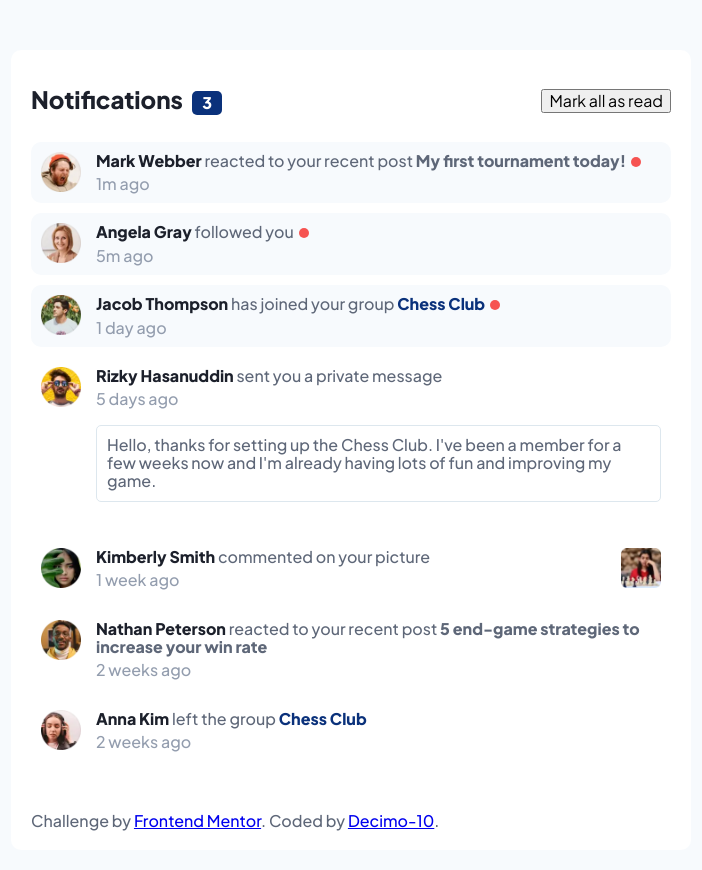
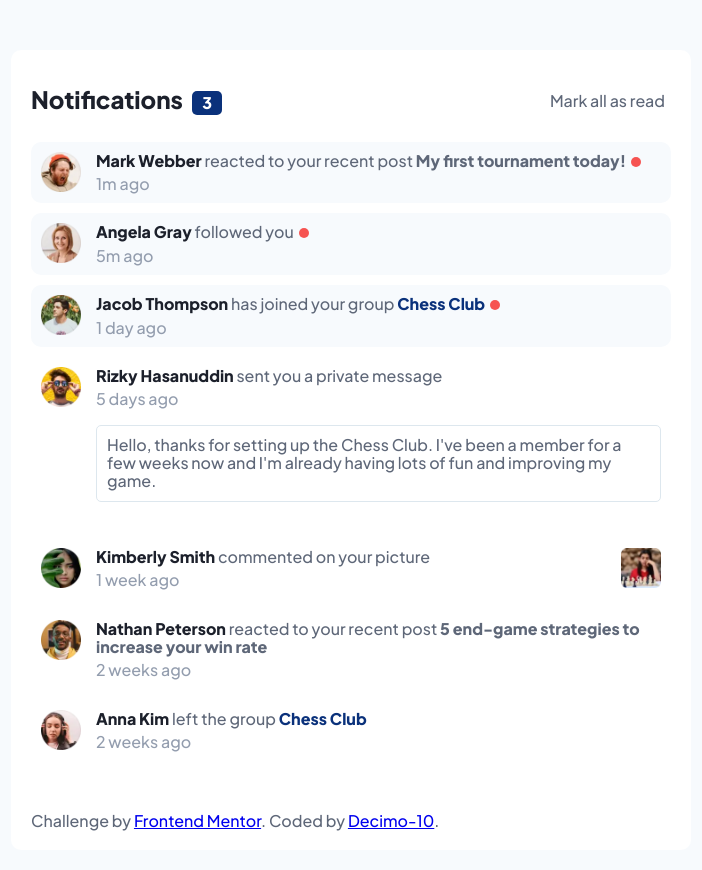
Before and after one commit to Decimo-10/4.-Notifications-page-junior-, a plain HTML site: page index.html in a window 1280 px wide. Shown: the whole page, without its empty margins (289-991 px from the left). Drawn offline with Linux system fonts and the light colour scheme.

Commit message:
Update style.css
Changed the "Mark all read" style in order to properly work since it's now a <button>.

```diff
--- a/style.css
+++ b/style.css
@@ -42,6 +42,12 @@ footer{
     color: hsl(0, 0%, 100%);
     background-color: hsl(219, 85%, 26%);
     border-radius: 5px;
+}
+.header__mark-read{
+    background-color: initial;
+    border:none;
+    color:  hsl(219, 12%, 42%);
+    font-weight: 500;
 }
 .header__mark-read:is(:hover, :focus){
     color: hsl(219, 85%, 26%);
```
